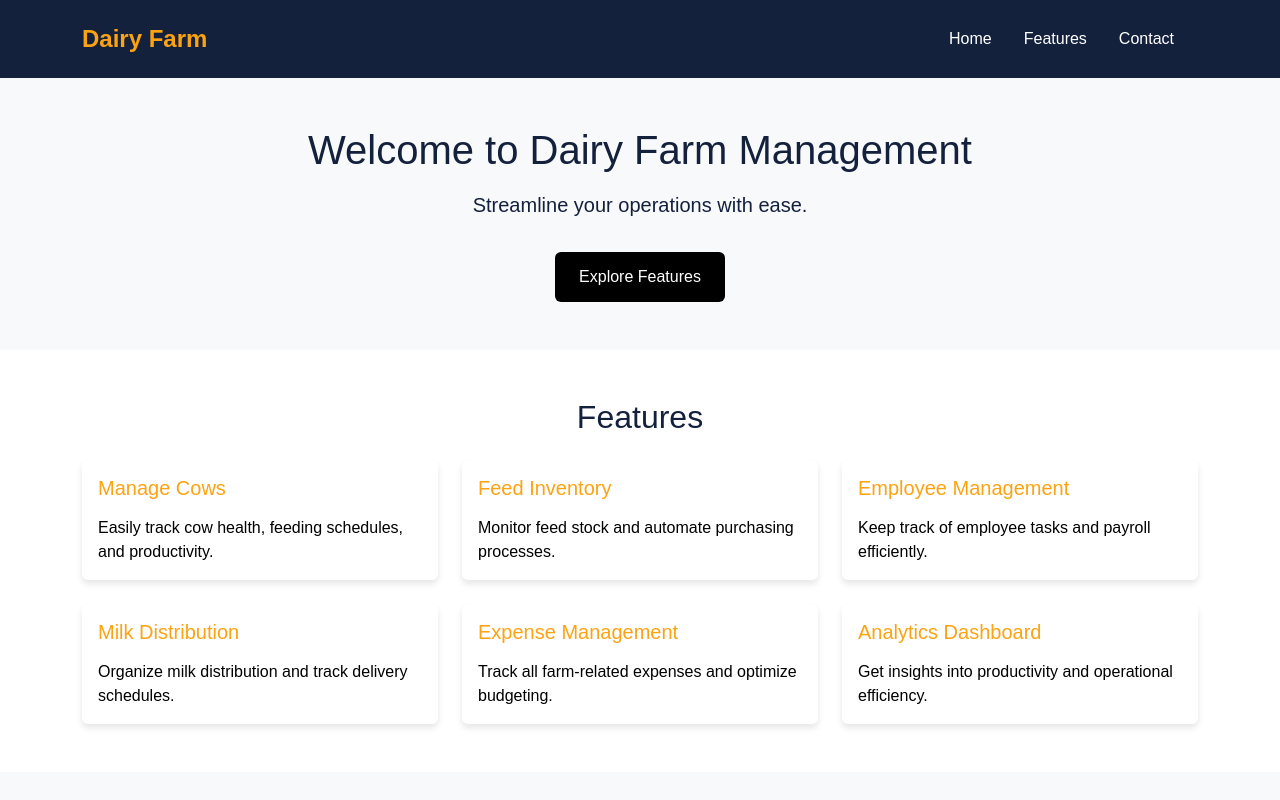
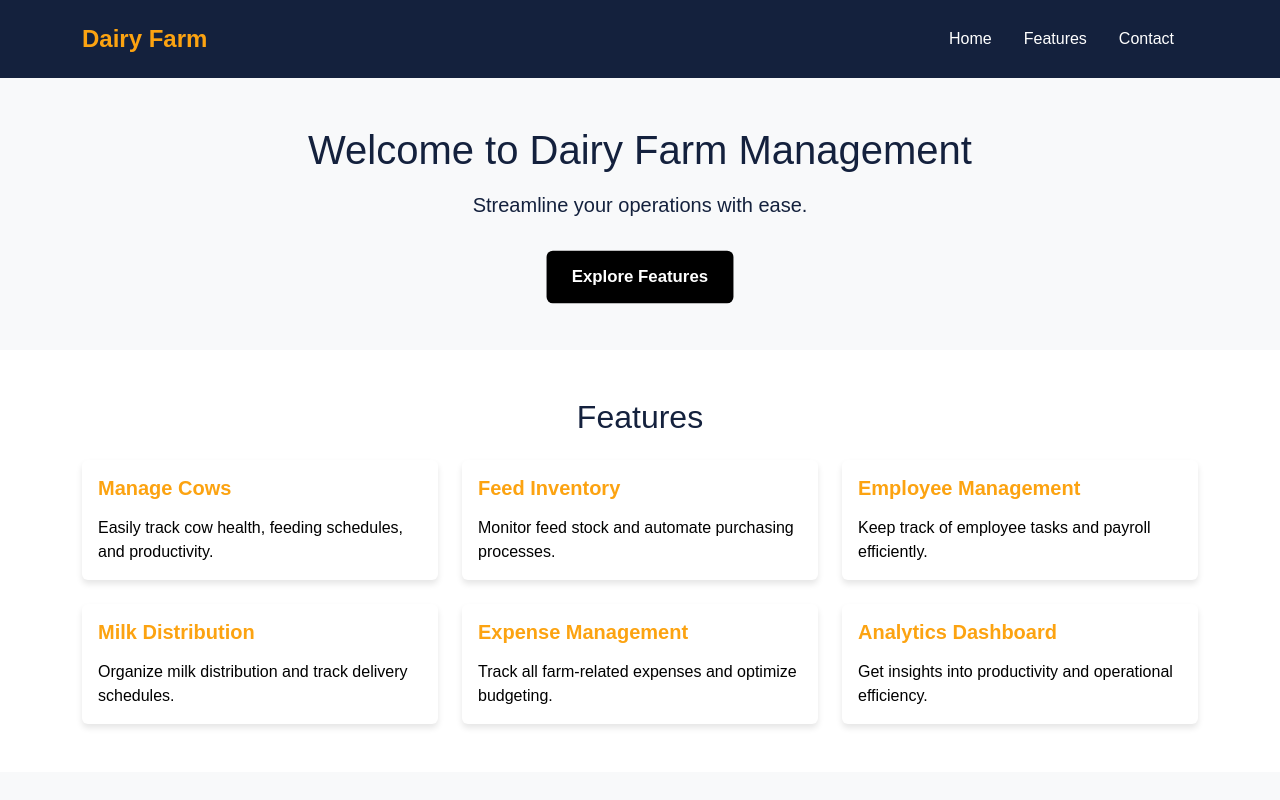
Before and after one commit to SajjadAfzaal/Dairy-Farm-Management, a plain HTML site: page index.html in a window 1280 px wide. In both pictures the pointer is over the link "Explore Features". Shown: the top 800 px of the page. Drawn offline with nearby package versions, Linux system fonts and the light colour scheme.

Commit message:
features styling update

```diff
--- a/style.css
+++ b/style.css
@@ -58,6 +58,8 @@ header .btn {
 }
 header .btn:hover {
     background-color: #000000;
+    transform: scale(1.05);
+    font-weight: 600;
 }
 
 /* Features Section */
@@ -73,19 +75,26 @@ header .btn:hover {
 .card {
     border: none;
     box-shadow: 0 4px 6px rgba(0, 0, 0, 0.1);
-    transition: transform 0.3s;
+    transition: transform 0.3s, background-color 0.3s, color 0.3s;
 }
 .card:hover {
+    cursor: pointer;
     transform: scale(1.05);
+    background-color: #14213D;
+}
+.card:hover .card-text {
+    color: #FFFFFF;
 }
 .card-title {
     color: #FCA311;
     font-size: 1.25rem;
     margin-bottom: 1rem;
+    font-weight: 600;
 }
 .card-text {
     color: #000000;
 }
+
 
 /* Contact Section */
 #contact {
```
